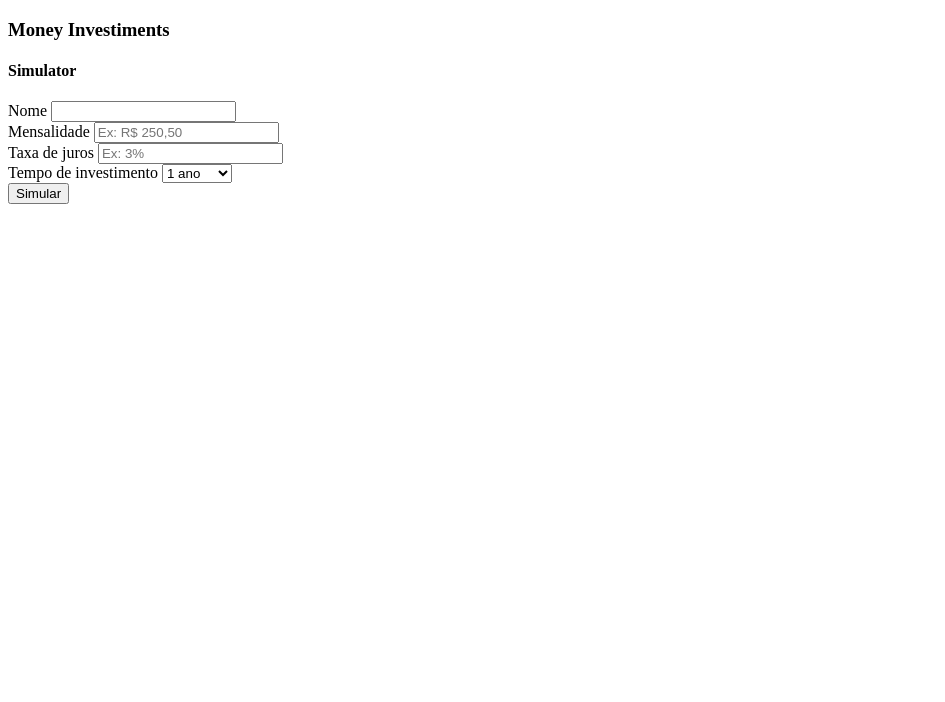
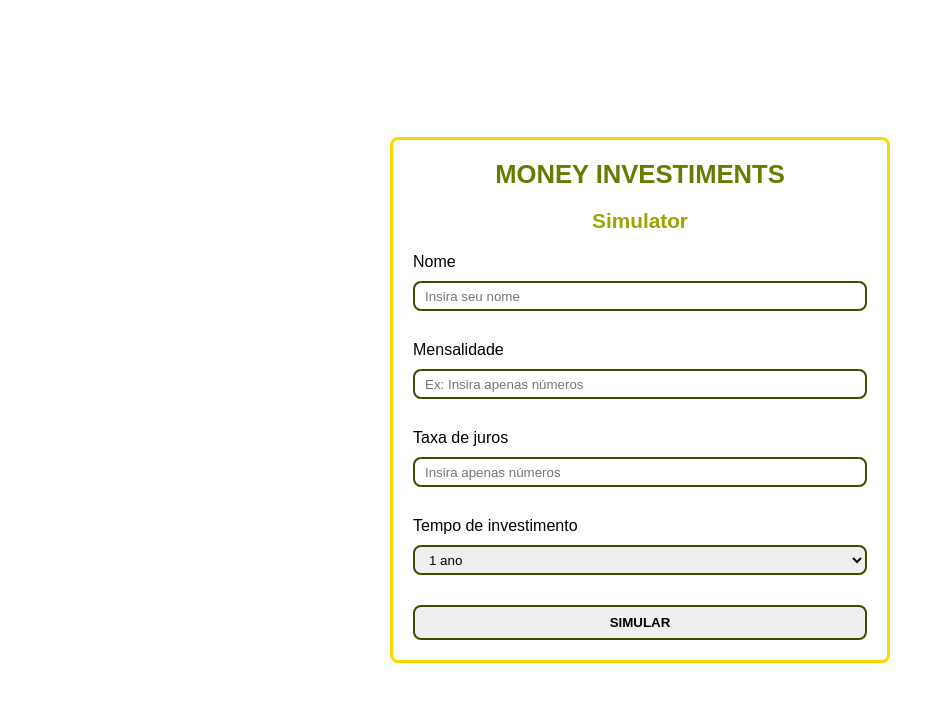
Before and after one commit to KaioCosta62/teste-juroscompostos, a plain HTML site: page index.html in a window 1280 px wide. Shown: the whole page, without its empty margins (0-945 px from the left). Drawn offline with Linux system fonts and the light colour scheme.

Commit message:
finalizando a estilizacao da aplicacao

```diff
--- a/css/style.css
+++ b/css/style.css
@@ -1,3 +1,96 @@
+*{
+  margin: 0;
+  padding: 0;
+  box-sizing: border-box;
+}
+
+body{
+  width: 100%;
+  height: 100vh;
+  display: flex;
+  justify-content: center;
+  align-items: center;
+  padding: 0 2%;
+  font-family: 'Arial', sans-serif;
+}
+
+.simulator{
+  padding: 20px;
+  border: 3px solid gold;
+  border-radius: 8px;
+}
+
+.container{
+  width: 500px;
+  display: flex;
+  flex-direction: column;
+}
+
+h3{
+  color: #6b7900;
+  text-transform: uppercase;
+  font-size: 1.6em;
+  margin-bottom: 20px;
+  text-align: center;
+}
+
+.form-simulator{
+  display: flex;
+  flex-direction: column;
+  gap: 20px;
+}
+
+.form-simulator h4{
+  font-size: 1.3em;
+  text-align: center;
+  color: #9aa600;
+}
+
+.form-simulator div{
+  display: flex;
+  flex-direction: column;
+  gap: 10px;
+}
+
+.form-simulator input,
+.form-simulator select{
+  width: 100%;
+  height: 30px;
+  border: 2px solid #3c4c00;
+  border-radius: 8px;
+  padding-left: 10px;
+  outline: 0;
+}
+
+button{
+  padding: 8px;
+  border-radius: 8px;
+  border: 2px solid #3c4c00;
+  cursor: pointer;
+  font-family: 'Arial', sans-serif;
+  text-transform: uppercase;
+  font-weight: bold;
+}
+
+button:hover{
+  background-color: #3c4c00;
+  color: #fff;
+}
+
+.simulator span{
+  color: #ff0000;
+  font-size: 0.875em;
+}
+
+.simulator input.error-input{
+  border: 2px solid #ff0000;
+}
+
 .second-page{
   display: none;
 }
+
+.second-page p{
+  margin-bottom: 20px;
+  line-height: 1.5;
+}
--- a/index.html
+++ b/index.html
@@ -8,24 +8,23 @@
   <title>Teste Juros Compostos</title>
 </head>
 <body>
-  <section class="simulator first-page">
-    <div class="container">
+  <section class="simulator container first-page">
       <h3>Money Investiments</h3>
-      <form action="" id="simulator">
+      <form action="" id="simulator" class="form-simulator">
         <h4>Simulator</h4>
         <div>
           <label for="nome">Nome</label>
-          <input type="text" name="nome" id="name">
+          <input type="text" name="nome" id="name" placeholder="Insira seu nome">
           <span></span>
         </div>
         <div>
           <label for="mensalidade">Mensalidade</label>
-          <input type="text" name="mensality" id="mensality" placeholder="Ex: R$ 250,50" onkeypress="onlyNumber()">
+          <input type="text" name="mensality" id="mensality" placeholder="Ex: Insira apenas números" onkeypress="onlyNumber()">
           <span></span>
         </div>
         <div>
           <label for="rate">Taxa de juros</label>
-          <input type="text" name="rate" id="rate" placeholder="Ex: 3%" onkeypress=" onlyNumber()">
+          <input type="text" name="rate" id="rate" placeholder="Insira apenas números" onkeypress=" onlyNumber()">
           <span></span>
         </div>
         <div>
@@ -36,11 +35,9 @@
         </div>
         <button type="submit">Simular</button>
       </form>
-    </div>
   </section>
 
-  <section class="second-page">
-    <button>Simular novamente</button>
+  <section class="simulator container second-page ">
   </section>
   <script src="js/script.js"></script>
 </body>
--- a/js/script.js
+++ b/js/script.js
@@ -44,7 +44,7 @@ function simulateInvesitments(){
     }
 
     const inputMensality = document.forms['simulator']['mensality']
-    const mensalityNumber = Number(inputMensality.value.replace(',','.').replace('R$',''))
+    const mensalityNumber = Number(inputMensality.value)
 
     if(!inputMensality.value){
       verifyError = true
@@ -53,12 +53,12 @@ function simulateInvesitments(){
       span.innerHTML = 'Por favor, insira um valor de mensalidade'
     }else{
       inputMensality.classList.remove('error-input')
-      let span = inputName.nextElementSibling
+      let span = inputMensality.nextElementSibling
       span.innerHTML = ''
     }
 
     const inputInterestRate = document.forms['simulator']['rate']
-    const interestRateNumber = Number(inputInterestRate.value.replace('%', '').replace(',','.'))
+    const interestRateNumber = Number(inputInterestRate.value)
 
     if(!inputInterestRate.value){
       verifyError = true
@@ -89,28 +89,29 @@ function simulateInvesitments(){
     function apiData(data){
       if(!verifyError){
         let returnInvestiment = Number(data.result)
-        let estructureHTML = `
-        <div class="container">
+        let estructureHTMLSecondPage = `
           <h3>Money Investiments</h3>
-          <p>Olá ${inputName.value}, investindo R$ ${mensalityNumber} todo mês, você terá R$ ${returnInvestiment.toFixed(2)} em ${timeInvestimentNumber} anos</p>
+          <p>Olá ${inputName.value}, investindo R$ ${mensalityNumber} reais todo mês, você terá R$ ${returnInvestiment.toFixed(2)} em ${timeInvestimentNumber} anos</p>
           <button>Simular novamente</button>
-        </div>
         `
-        secondPage.innerHTML = estructureHTML
+        secondPage.innerHTML = estructureHTMLSecondPage
         firstPage.style.display = 'none'
-        secondPage.style.display = 'block'
+        secondPage.style.display = 'flex'
+
+        const btnSimulateAgain = document.querySelector('.second-page button')
+
+        btnSimulateAgain.addEventListener('click', function(){
+          firstPage.style.display = 'flex'
+          secondPage.style.display = 'none'
+        })
+
       }
     }
 
     fetch('http://api.mathjs.org/v4/', configApi).then(transformedJson).then(apiData)
   })
 
-}
 
-function simulateAgain(){
-  const firstPage = document.querySelector('.first-page')
-  const secondPage = document.querySelector('.second-page')
-  const btnSimulateAgain = document.querySelector('.second-page button')
 }
 
 function onlyNumber(evt) {
@@ -126,4 +127,3 @@ function onlyNumber(evt) {
 
 yearsInvestiments()
 simulateInvesitments()
-simulateAgain()
```
